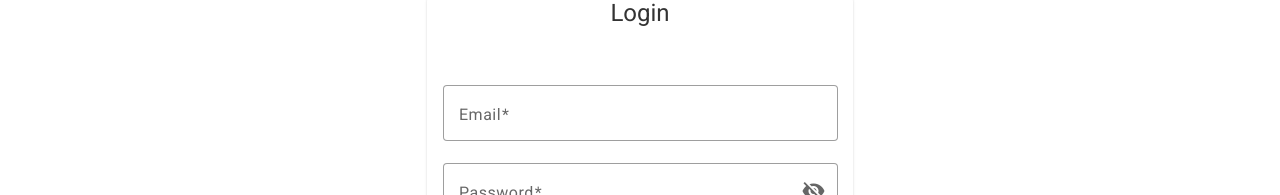
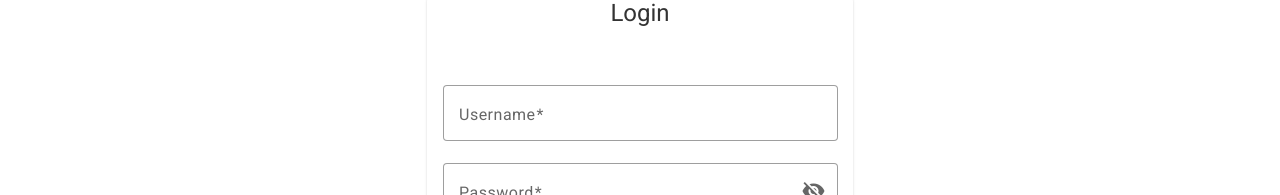
Before and after one commit to aryejfa/employee-management, an Angular app: page /login in a window 1280 px wide. Shown: the part 107-302 px from the top of the page. Built offline with nearby package versions, Linux system fonts and the light colour scheme.

Commit message:
update wording login

```diff
--- a/src/app/auth/login/login.component.html
+++ b/src/app/auth/login/login.component.html
@@ -13,10 +13,10 @@
       </div>
       <mat-card-content>
         <mat-form-field class="uk-width-1-1" appearance="outline">
-          <mat-label>Email</mat-label>
+          <mat-label>Username</mat-label>
           <input matInput placeholder="Ex. email@domain.com" [(ngModel)]="user.email" required>
-          <mat-error *ngIf="email.hasError('required')">Email harus diisi</mat-error>
-          <mat-error *ngIf="email.hasError('email')">Format email salah</mat-error>
+          <mat-error *ngIf="email.hasError('required')">Username harus diisi</mat-error>
+          <mat-error *ngIf="email.hasError('email')">Format username salah</mat-error>
         </mat-form-field>
         <mat-form-field class="uk-width-1-1" appearance="outline">
           <mat-label>Password</mat-label>
```
